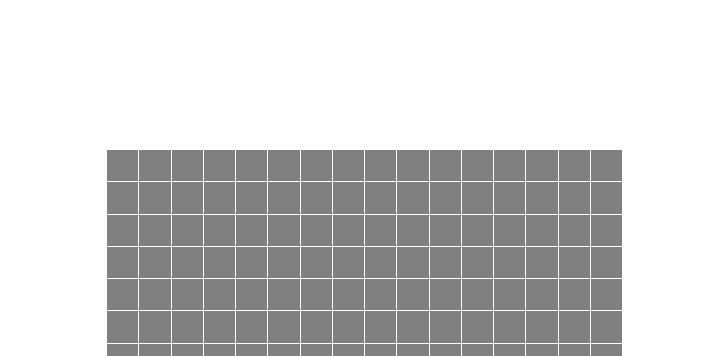
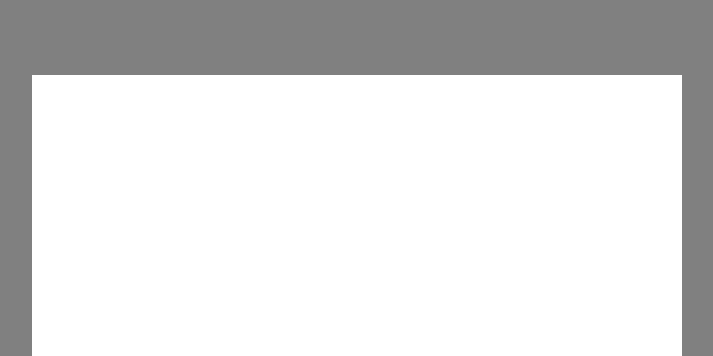
Before and after one commit to Astr0David/Etch-a-sketch, a plain HTML site: page index.html in a window 1280 px wide. Shown: the top 356 px of the page, without its empty margins (283-996 px from the left). Drawn offline with Linux system fonts and the light colour scheme.

Commit message:
increased the size of the container and changed background and cell colours

```diff
--- a/style.css
+++ b/style.css
@@ -5,15 +5,15 @@ body {
     height: 100vh;
     margin: 0;
     padding: 0;
+    background-color: gray;
 }
 
 .grid {
     display: grid;
-    gap: 1px;
-    width: 500px;
-    height: 500px;
+    width: 650px;
+    height: 650px;
 }
 
 .cell {
-    background-color: gray;
+    background-color: white;
 }
```
